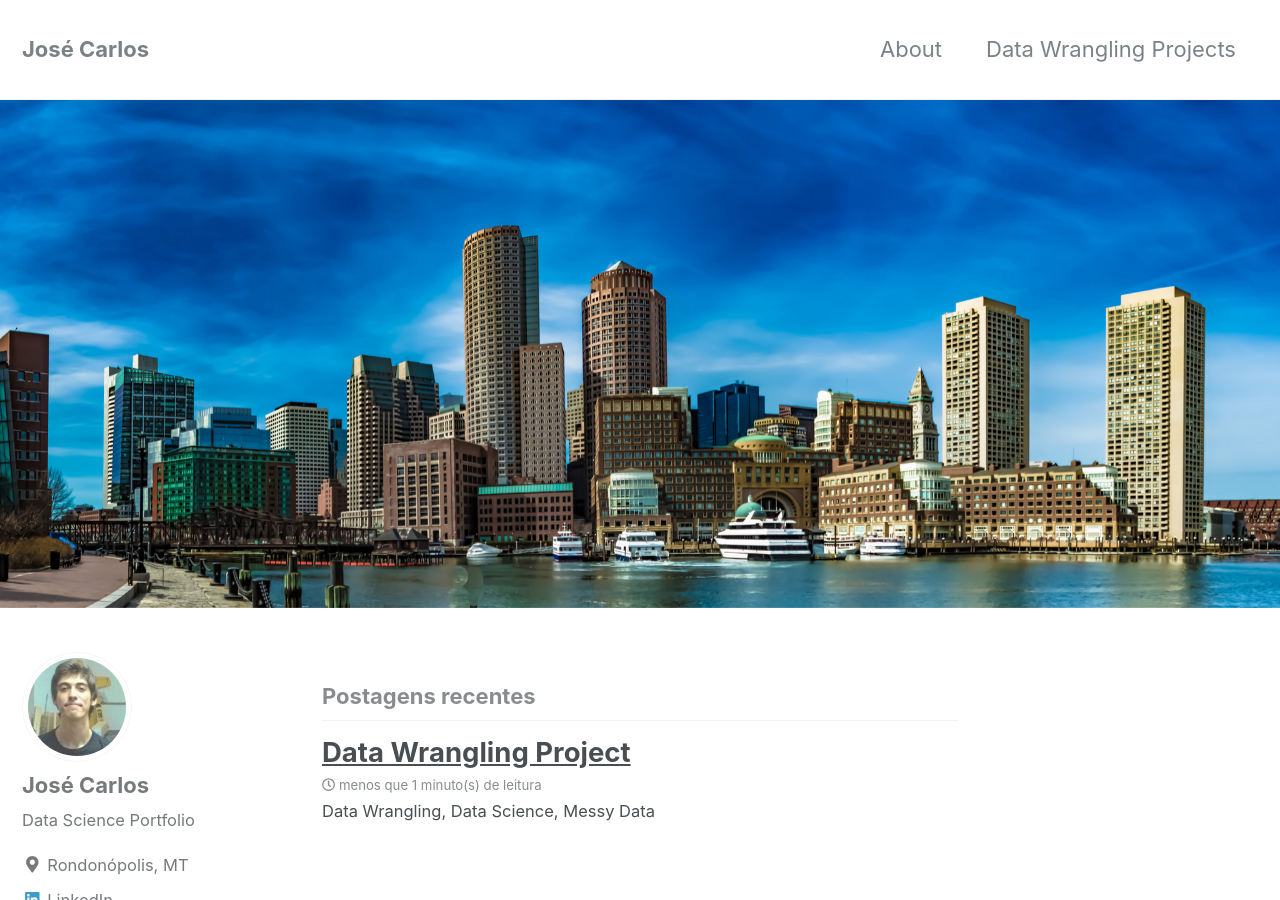
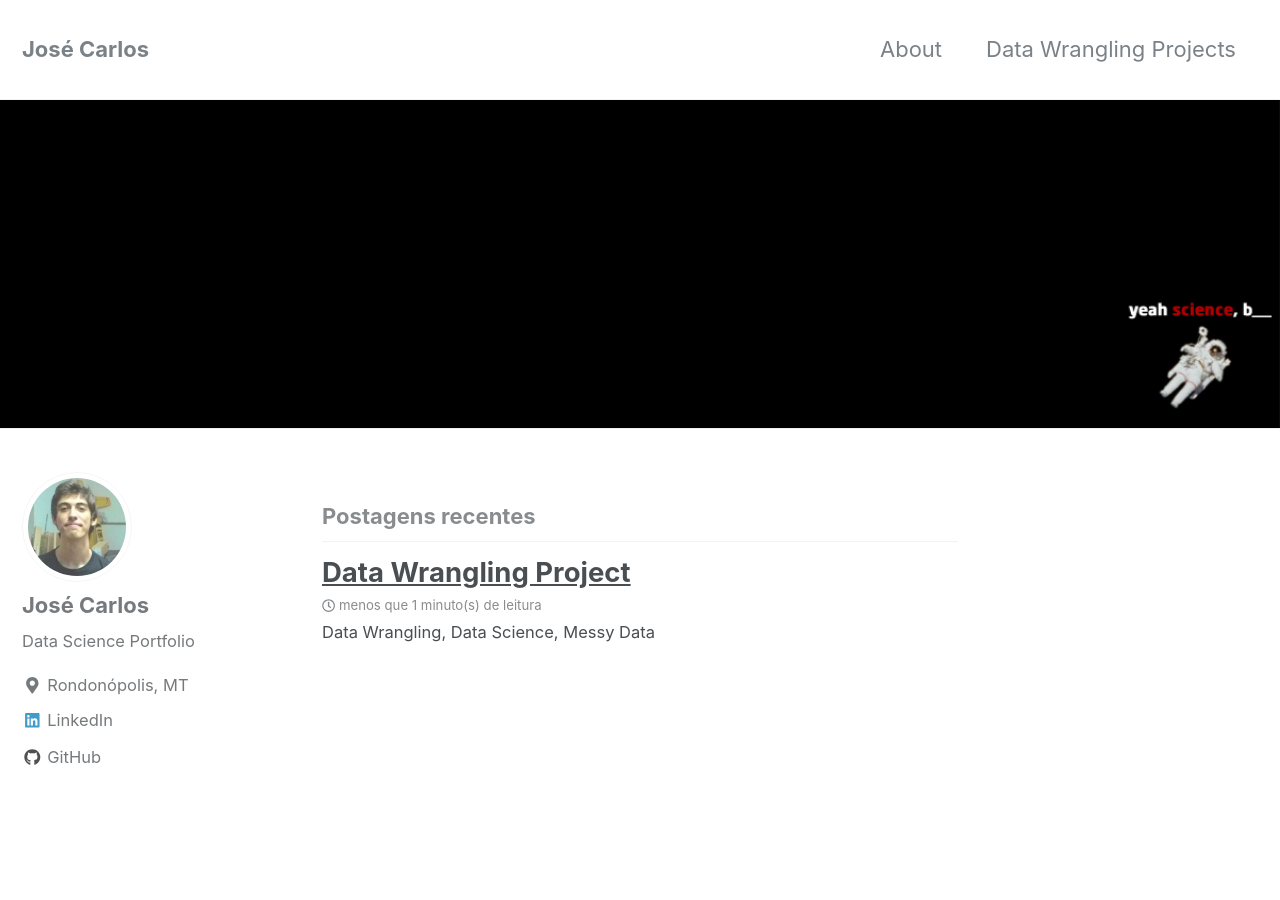
Before and after one commit to jcfneto/jcfneto.github.io, a Jekyll site: the page built from index.html, in a window 1280 px wide and 900 px high. Built offline with Jekyll 4.4.1, drawn with Linux system fonts in a browser that asks for light colours; nearby versions of some CDN libraries; the list of posts is cut into pages by our own code.

Commit message:
Update index.html

```diff
--- a/index.html
+++ b/index.html
@@ -2,5 +2,5 @@
 layout: home
 author_profile: true
 header:
-  image: "/images/waterfront.jpg"
+  image: "/images/header.png"
 ---
```
